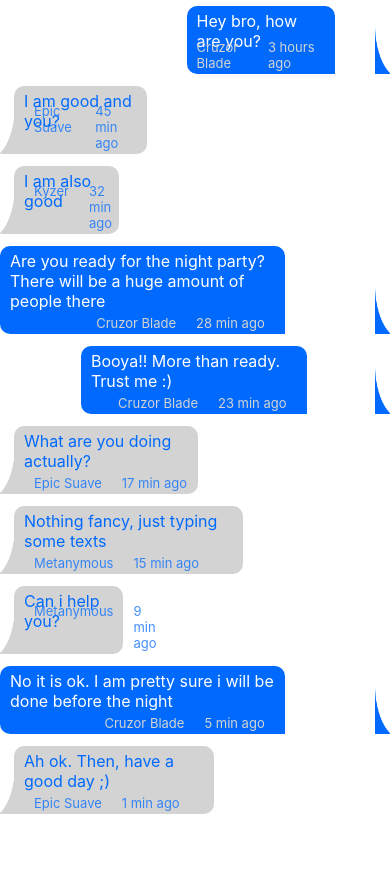
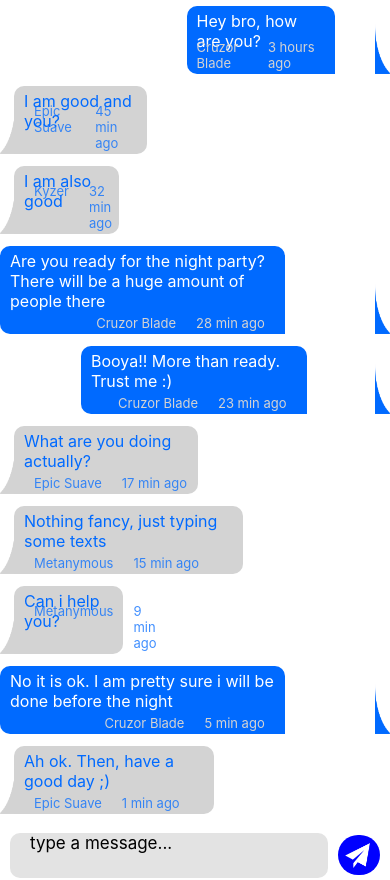
Before and after one commit to Cruzor-Blade/react-native-chattify, a React Native app: screen / in a window 390 px wide. Before the commit the page ends 844 px from the top, so only its background shows below. Built offline with nearby package versions, Linux system fonts and the light colour scheme.

Commit message:
Added the text input at the bottom of the chat with a send button

```diff
--- a/react-native-chattify/src/components/ChatScreen.js
+++ b/react-native-chattify/src/components/ChatScreen.js
@@ -1,5 +1,5 @@
 import React from "react";
-import {View, Text, FlatList} from 'react-native';
+import {View, FlatList, StyleSheet, TextInput, Image, TouchableOpacity} from 'react-native';
 import Bubble from "./Bubble";
 
 const coversation = [
@@ -13,10 +13,23 @@ const coversation = [
     {id:3, 'message':'Can i help you?', sender:'Metanymous', time:'9 min ago'},
     {id:1, 'message':'No it is ok. I am pretty sure i will be done before the night', sender:'Cruzor Blade', time:'5 min ago'},
     {id:2, 'message':'Ah ok. Then, have a good day ;)', sender:'Epic Suave', time:'1 min ago'},
-]
+];
+
 const ChatScreen = () => {
     return (
-        <View>
+        <View style={{flexDirection:'column'}}>
+            <View style={styles.messageView}>
+                <TextInput
+                    style={styles.msgInput}
+                    placeholder="type a message..."
+                    multiline={true}
+                />
+                <TouchableOpacity>
+                    <View style={styles.sendBtn}>
+                        <Image style={styles.sendIcon} source={require('./paperplane.png')} />
+                    </View>
+                </TouchableOpacity>
+            </View>
             <FlatList
             data={coversation}
             keyExtractor={item => item.message.toString()}
@@ -28,9 +41,55 @@ const ChatScreen = () => {
                     isCurrentUser={item.id == 1}
                 />
             }
+            style={{marginBottom:50}}
+            contentContainerStyle={{paddingBottom:10}}
             />
         </View>
     )
 }
 
 export default ChatScreen;
+
+const styles = StyleSheet.create({
+    messageView: {
+        height:60,
+        width:'100%',
+        // borderWidth:1,
+        // backgroundColor:'blue',
+        position:'absolute',
+        bottom:0,
+        flexDirection:'row',
+        paddingHorizontal:10,
+        // paddingVertical:6,
+        paddingTop:10,
+        alignItems:'center',
+    },
+    msgInput: {
+        backgroundColor:"#e3e3e3",
+        flex:5,
+        borderRadius:10,
+        paddingHorizontal:20,
+        // elevation:1,
+        marginRight:10,
+        fontSize:17,
+        alignItems:'center',
+        textAlignVertical:'center',
+        paddingBottom:5,
+        marginVertical:5
+    },
+    sendBtn: {
+        // flex:1,
+        backgroundColor:'blue',
+        alignItems:'center',
+        justifyContent:'center',
+        height:40,
+        width:42,
+        borderRadius:20
+    },
+    sendIcon: {
+        height:33,
+        width:33,
+        marginLeft:-4,
+        tintColor:'#fff'
+    }
+})
```
Also changed, not shown: react-native-chattify/src/components/paperplane.png (added).
